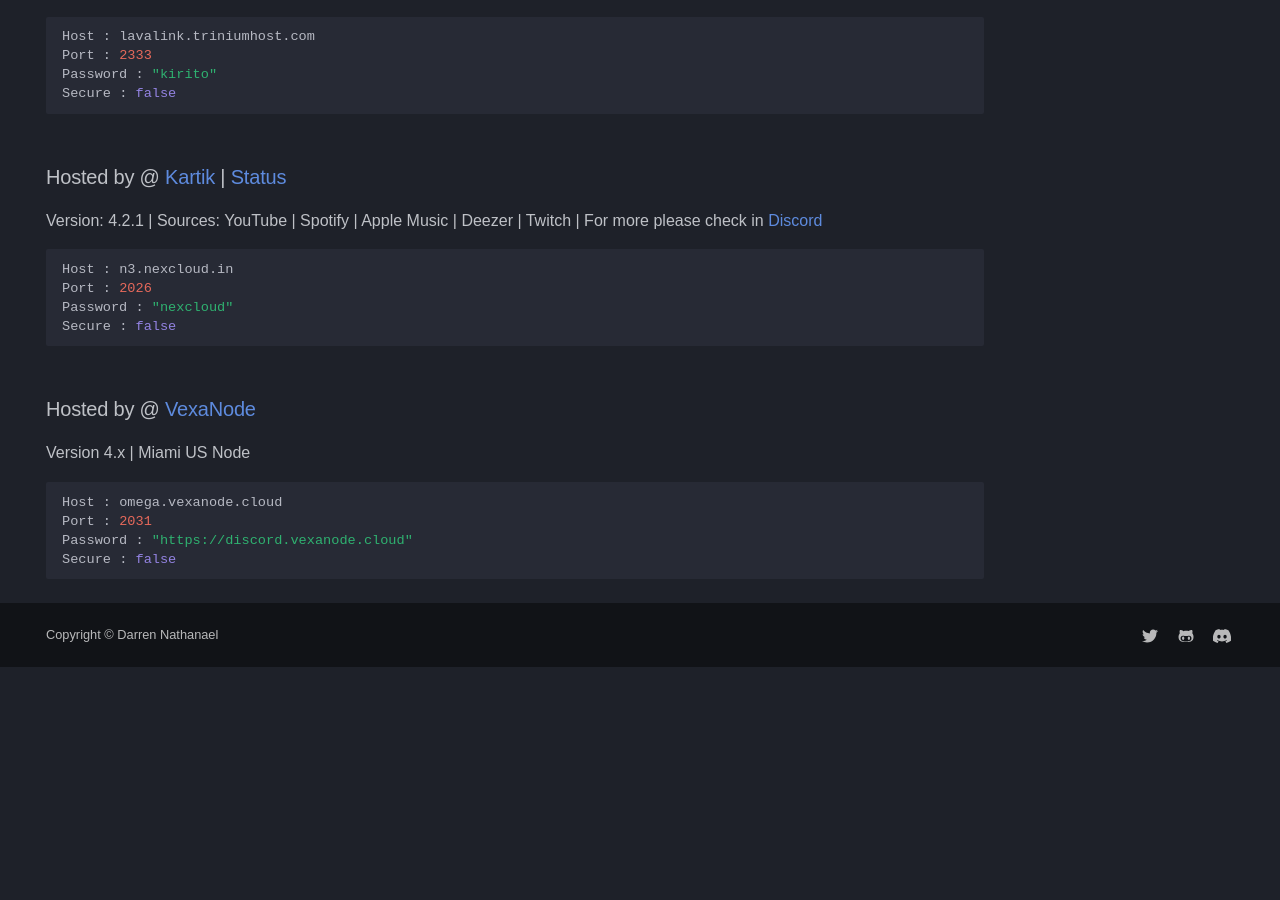
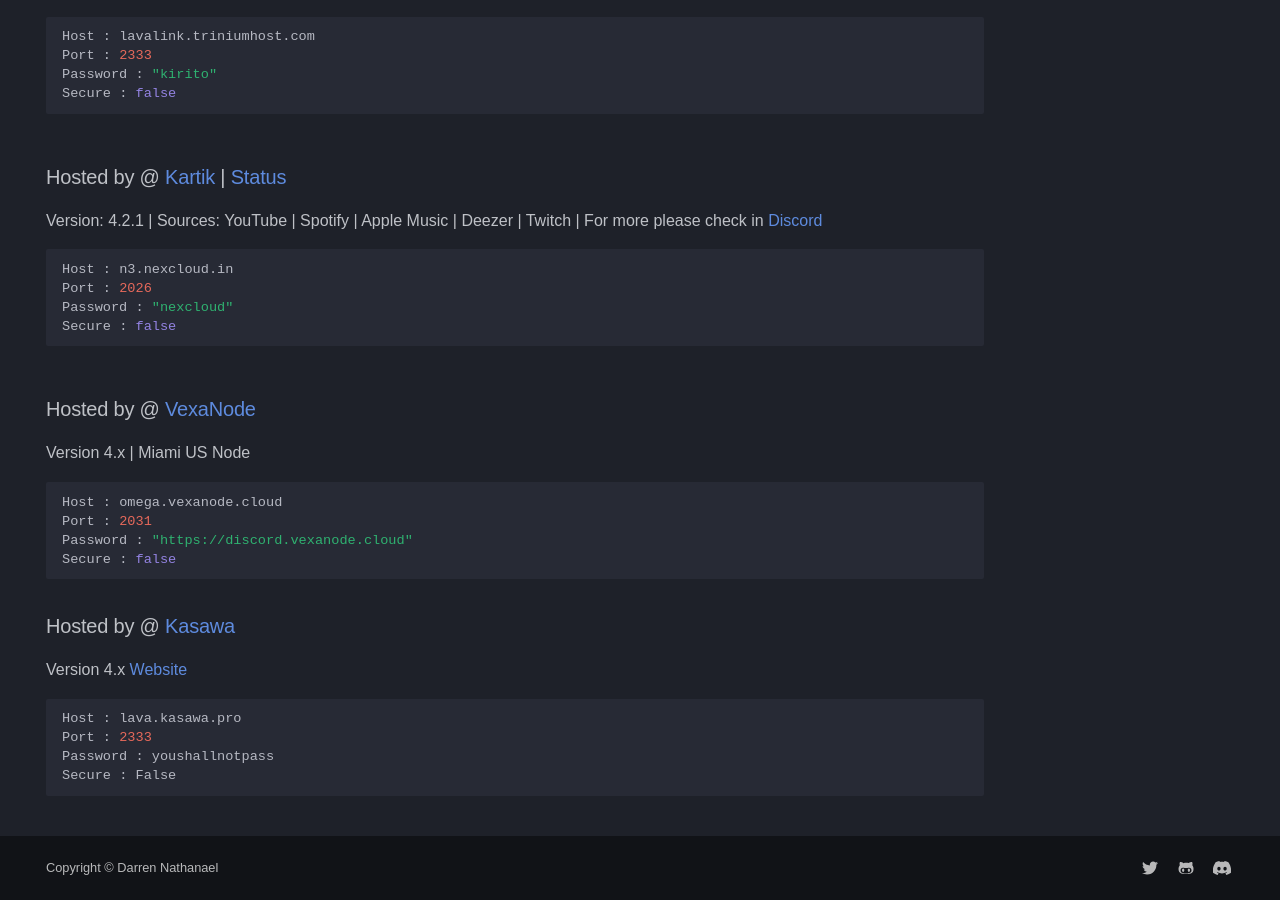
Before and after one commit to DarrenOfficial/lavalink-list, an MkDocs documentation site: the page built from docs/NoSSL/Lavalink-NonSSL.md, in a window 1280 px wide and 900 px high, scrolled down 1919 px. Built offline with MkDocs 1.6.1 and Material for MkDocs 9.7.7, drawn with Linux system fonts in a browser that asks for light colours; some web fonts are replaced; comment, search, counter and statistics services are not loaded; a style sheet for code colours, icons or effects is not loaded; before the commit the page ends 2586 px from its top, so only the background shows below that.

Commit message:
Update Lavalink NO SSL (#809)
Update Lavalink-NonSSL.md

````diff
--- a/docs/NoSSL/Lavalink-NonSSL.md
+++ b/docs/NoSSL/Lavalink-NonSSL.md
@@ -116,3 +116,14 @@ Port : 2031
 Password : "https://discord.vexanode.cloud"
 Secure : false
 ```
+
+
+### Hosted by @ [Kasawa](https://discord.gg/drJbwRFEXu)
+Version 4.x
+[Website](https://chanom.kasawa.pro)
+```bash
+Host : lava.kasawa.pro
+Port : 2333
+Password : youshallnotpass
+Secure : False
+```
````
